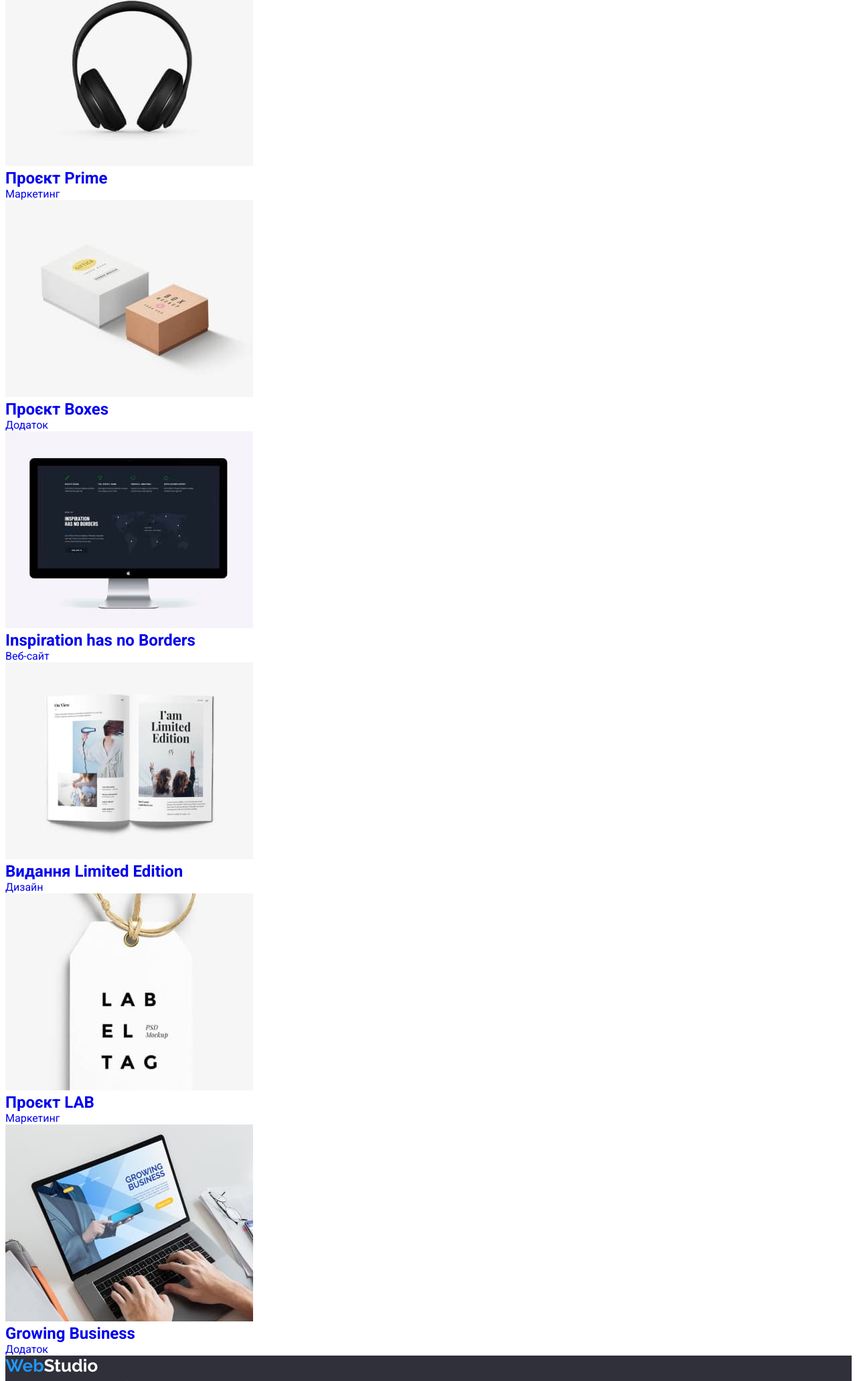
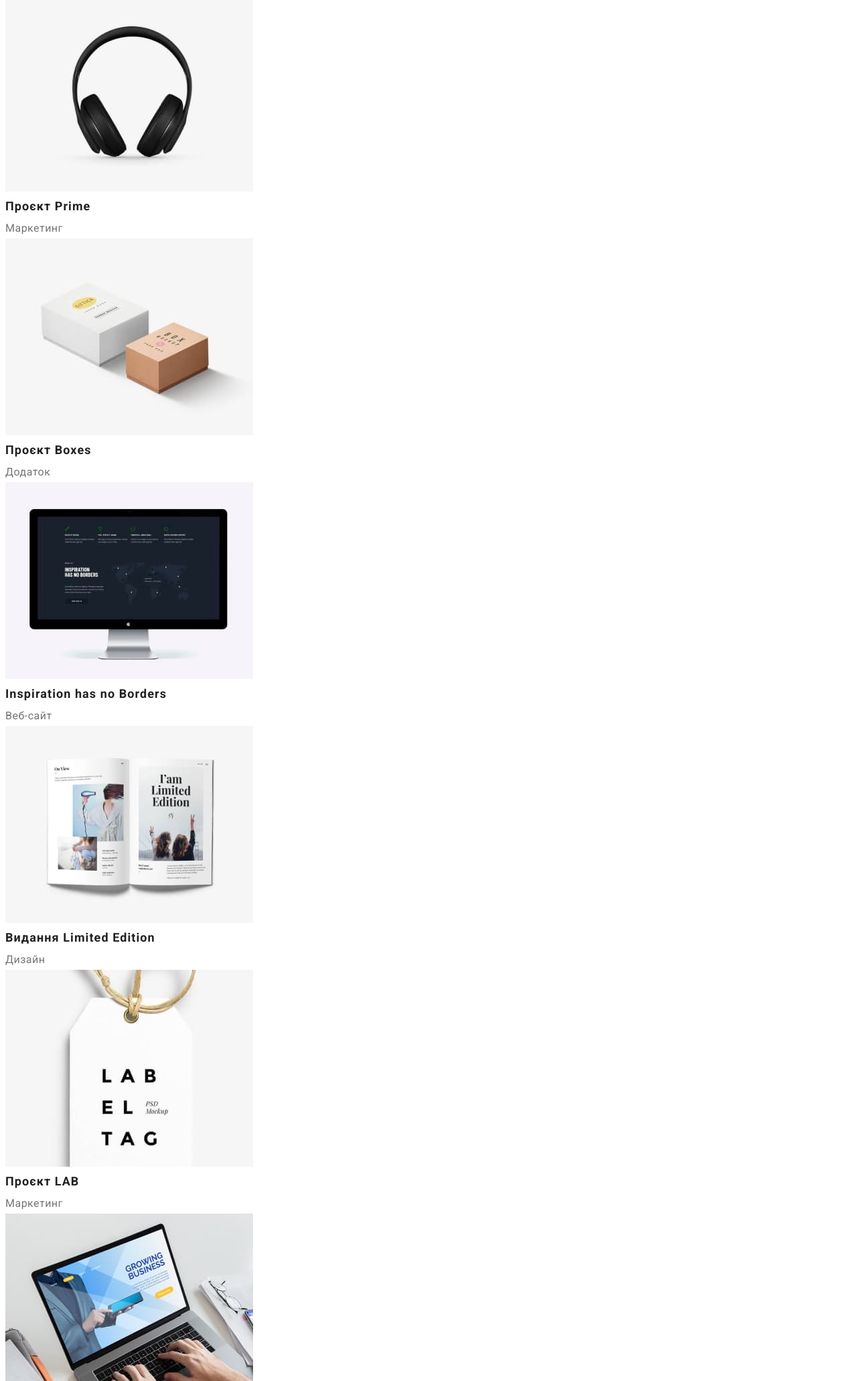
Before and after one commit to Helllenna/goit-markup-hw-02., a plain HTML site: page portfolio.html in a window 1280 px wide. Shown: the part 1394-3456 px from the top of the page at 67% size. Drawn offline with Linux system fonts and the light colour scheme.

Commit message:
Address+plagins+probely

```diff
--- a/portfolio.html
+++ b/portfolio.html
@@ -13,7 +13,7 @@
 <body>
     <header class="header">
         <a class="logo" href="#">Web<span class="logo2">Studio</span> </a>
-         <nav>
+        <nav>
             <ul class="header-nav">
                 <li> <a class="header-nav-link" href="./index.html">Студія</a> </li>
                 <li> <a class="header-nav-link current" href="">Портфоліо</a> </li>
@@ -46,57 +46,57 @@
         <li>
             <a href="#" class="Portfolio-item">
                 <img src="./images/Portfolio2.jpg" alt="Постер New Orlean vs Golden Star" width="370"/>
-                <h2 class="Portfolio-title">Постер New Orlean vs Golden Star</h2>
-                <p class="Portfolio-text">Дизайн</p>
+                <h2 class="portfolio-title">Постер New Orlean vs Golden Star</h2>
+                <p class="portfolio-text">Дизайн</p>
             </a>
         </li>
         <li>
             <a href="#" class="Portfolio-item">
                 <img src="./images/Portfolio3.jpg" alt="Ресторан Seafood" width="370"/>
-                <h2 class="Portfolio-title">Ресторан Seafood</h2>
-                <p class="Portfolio-text">Додаток</p>
+                <h2 class="portfolio-title">Ресторан Seafood</h2>
+                <p class="portfolio-text">Додаток</p>
             </a>
         </li>
         <li>
-            <a href="#" class="Portfolio-item">
+            <a href="#" class="portfolio-item">
                 <img src="./images/Portfolio4.jpg" alt="Проєкт Prime" width="370"/>
-                <h2 class="Portfolio-title">Проєкт Prime</h2>
-                <p class="Portfolio-text">Маркетинг</p>
+                <h2 class="portfolio-title">Проєкт Prime</h2>
+                <p class="portfolio-text">Маркетинг</p>
             </a>
         </li>
         <li>
-            <a href="#" class="Portfolio-item">
+            <a href="#" class="portfolio-item">
                 <img src="./images/Portfolio5.jpg" alt="Проєкт Boxes" width="370"/>
-                <h2 class="Portfolio-title">Проєкт Boxes</h2>
-                <p class="Portfolio-text">Додаток</p>
+                <h2 class="portfolio-title">Проєкт Boxes</h2>
+                <p class="portfolio-text">Додаток</p>
             </a>
         </li>
         <li>
             <a href="#" class="Portfolio-item">
                 <img src="./images/Portfolio6.jpg" alt="Inspiration has no Borders" width="370"/>
-                <h2 class="Portfolio-title">Inspiration has no Borders</h2>
-                <p class="Portfolio-text">Веб-сайт</p>
+                <h2 class="portfolio-title">Inspiration has no Borders</h2>
+                <p class="portfolio-text">Веб-сайт</p>
             </a>
         </li>
         <li>
-            <a href="#" class="Portfolio-item">
+            <a href="#" class="portfolio-item">
                 <img src="./images/Portfolio7.jpg" alt="Видання Limited Edition" width="370"/>
-                <h2 class="Portfolio-title">Видання Limited Edition</h2>
-                <p class="Portfolio-text">Дизайн</p>
+                <h2 class="portfolio-title">Видання Limited Edition</h2>
+                <p class="portfolio-text">Дизайн</p>
             </a>
         </li>
         <li>
-            <a href="#" class="Portfolio-item">
+            <a href="#" class="portfolio-item">
                 <img src="./images/Portfolio8.jpg" alt="Проєкт LAB" width="370"/>
-                <h2 class="Portfolio-title">Проєкт LAB</h2>
-                <p class="Portfolio-text">Маркетинг</p>
+                <h2 class="portfolio-title">Проєкт LAB</h2>
+                <p class="portfolio-text">Маркетинг</p>
             </a>
         </li>
         <li>
-            <a href="#" class="Portfolio-item">
+            <a href="#" class="portfolio-item">
                 <img src="./images/Portfolio9.jpg" alt="Growing Business" width="370"/>
-                <h2 class="Portfolio-title">Growing Business</h2>
-                <p class="Portfolio-text">Додаток</p>
+                <h2 class="portfolio-title">Growing Business</h2>
+                <p class="portfolio-text">Додаток</p>
             </a>
         </li>
     </ul>
```
Also changed, not shown: css/styles.css (indentation only).
